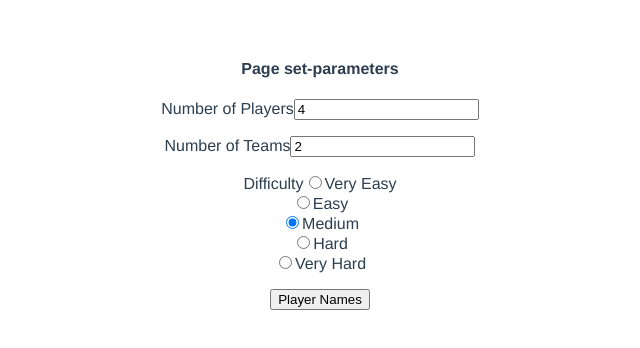
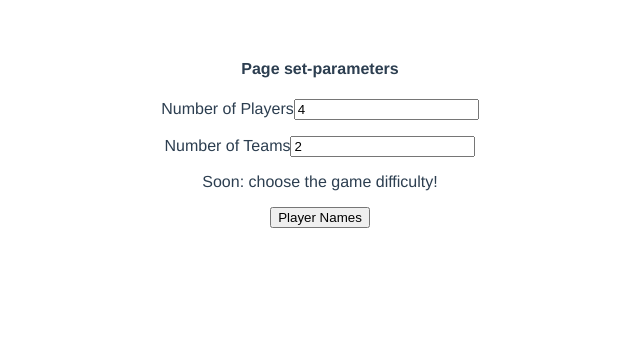
Before and after one commit to Alsciende/nameo-front, a Vue app: page / in a window 1280 px wide. Both pictures are taken after a click on the button "Game Setup". Shown: the top 348 px of the page, without its empty margins (320-960 px from the left). Built offline with nearby package versions, Linux system fonts and the light colour scheme.

Commit message:
comment out difficulty settings

```diff
--- a/src/components/SetParameters.vue
+++ b/src/components/SetParameters.vue
@@ -8,6 +8,7 @@
             <label for="nbTeamsInput">Number of Teams</label>
             <input id="nbTeamsInput" type="number" v-model="nbTeams">
         </p>
+        <!--
         <p>
             <label>Difficulty</label>
             <input type="radio" id="difficulty0" value="0" v-model="difficulty">
@@ -25,6 +26,10 @@
             <input type="radio" id="difficulty4" value="4" v-model="difficulty">
             <label for="difficulty4">Very Hard</label>
             <br>
+        </p>
+        -->
+        <p>
+            Soon: choose the game difficulty!
         </p>
         <p>
             <button @click="next">Player Names</button>
```
